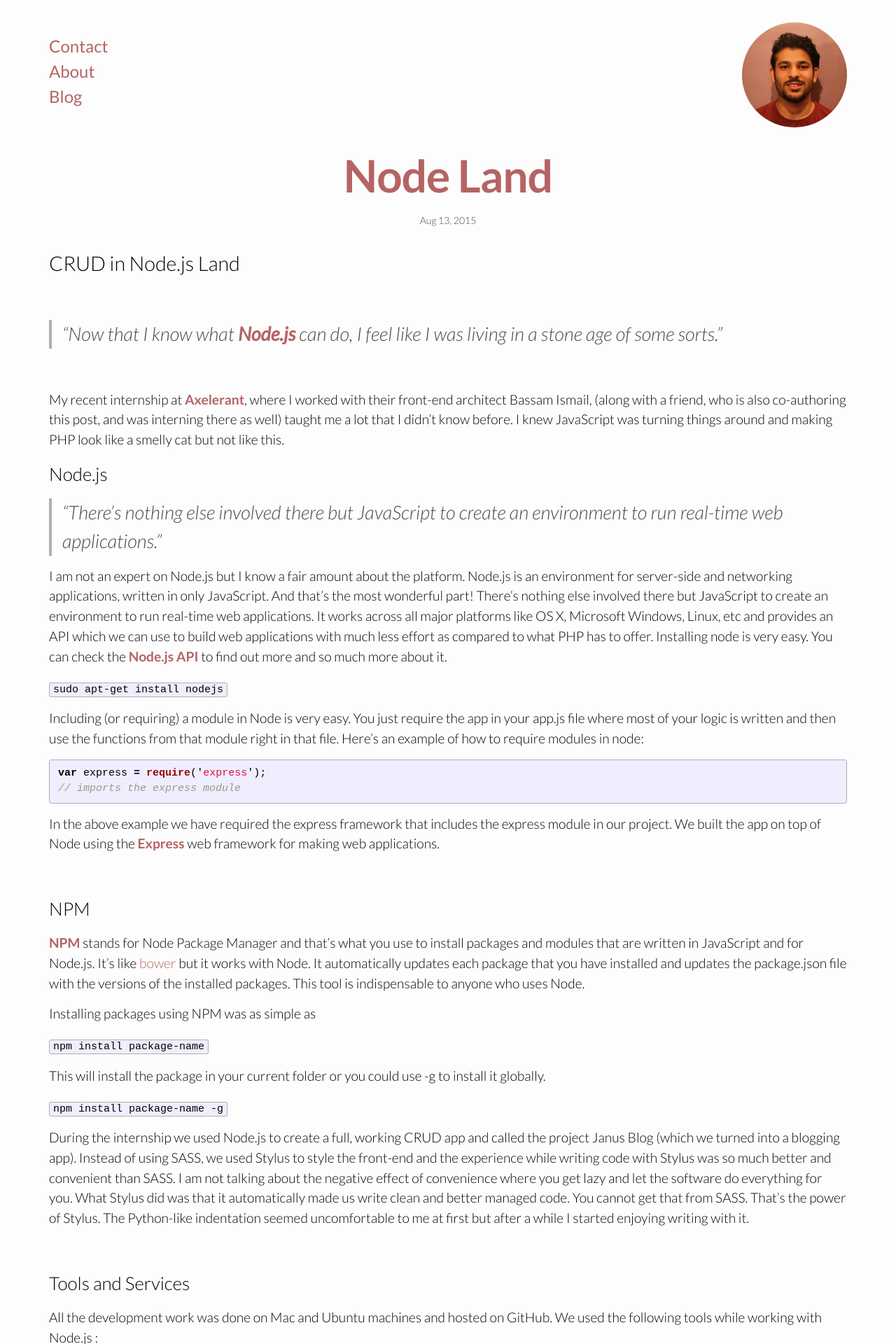
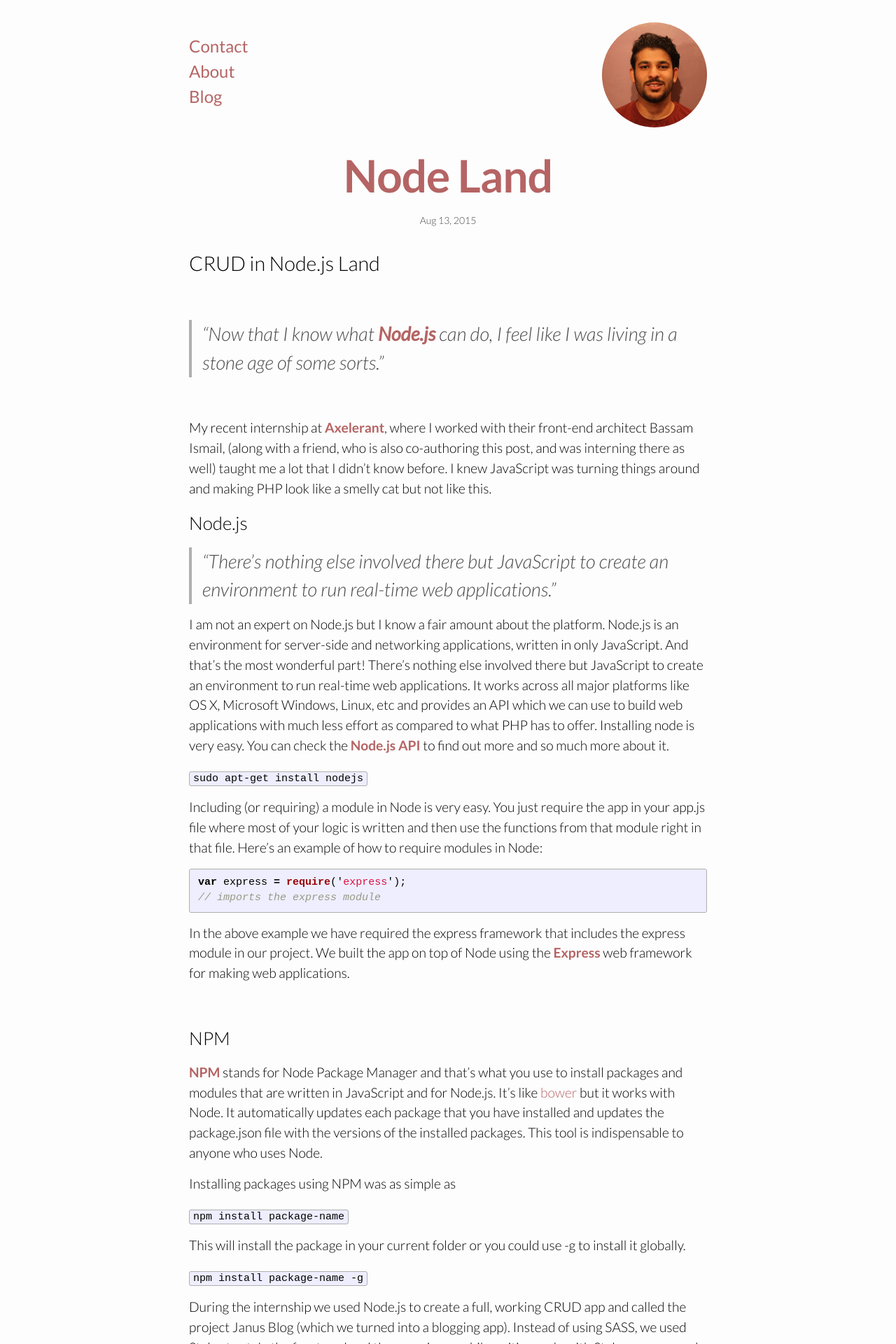
Before and after one commit to adamfredie/adamfredie.github.io, a Jekyll site: the page built from _posts/2015-08-21-Node.js-Land.markdown, in a window 1280 px wide. Shown: the top 1920 px of the page at 70% size. Built offline with Jekyll 4.4.1, drawn with Linux system fonts in a browser that asks for light colours.

Commit message:
width change to 800 from 1200

```diff
--- a/_posts/2015-08-21-Node.js-Land.markdown
+++ b/_posts/2015-08-21-Node.js-Land.markdown
@@ -26,7 +26,7 @@ I am not an expert on Node.js but I know a fair amount about the platform. Node.
 
 `sudo apt-get install nodejs`
 
-Including (or requiring) a module in Node is very easy. You just require the app in your app.js file where most of your logic is written and then use the functions from that module right in that file. Here's an example of how to require modules in node:
+Including (or requiring) a module in Node is very easy. You just require the app in your app.js file where most of your logic is written and then use the functions from that module right in that file. Here's an example of how to require modules in Node:
 
 {% highlight javascript %}
 
--- a/css/main.scss
+++ b/css/main.scss
@@ -29,10 +29,10 @@ $grey-color-light: lighten($grey-color, 40%);
 $grey-color-dark:  darken($grey-color, 25%);
 
 // Width of the content area
-$content-width:    1200px;
+$content-width:    800px;
 
 $on-palm:          600px;
-$on-laptop:        1200px;
+$on-laptop:        800px;
 
 
 
```
Also changed, not shown: 6 other files.
